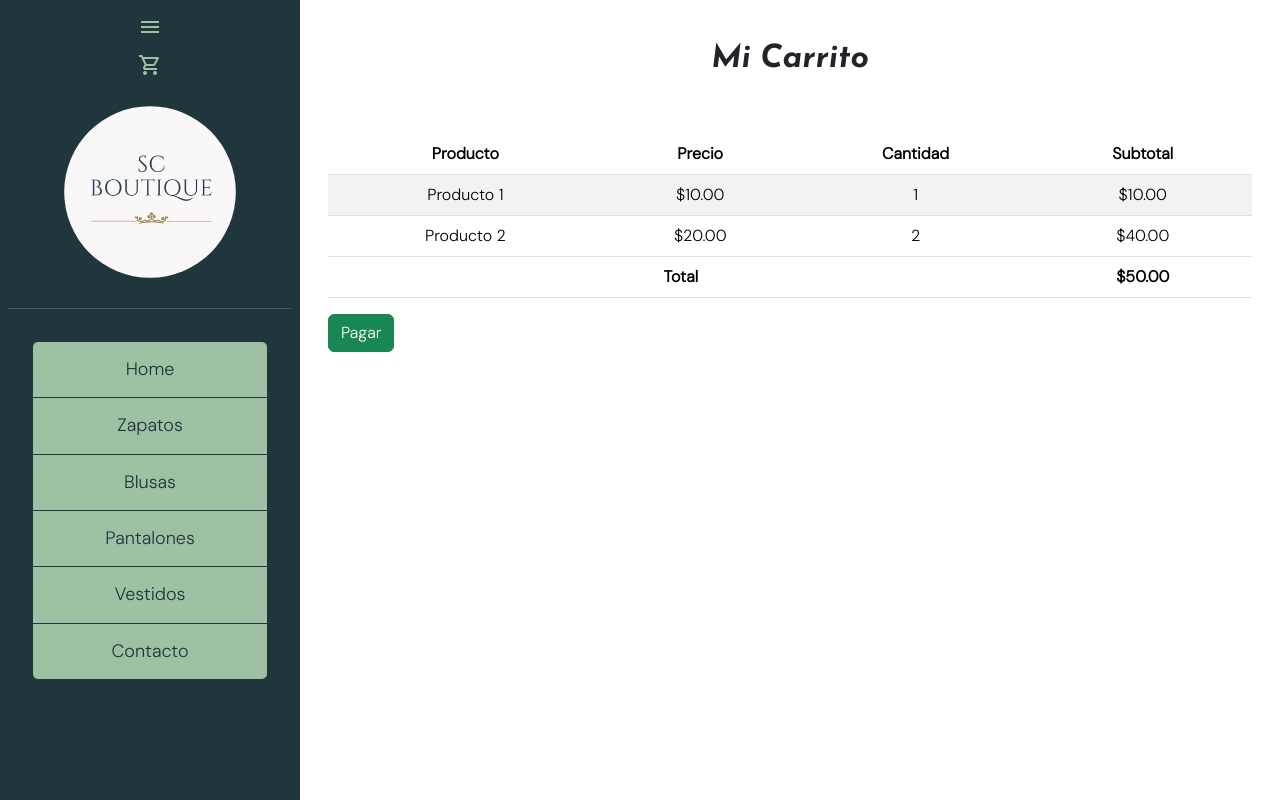
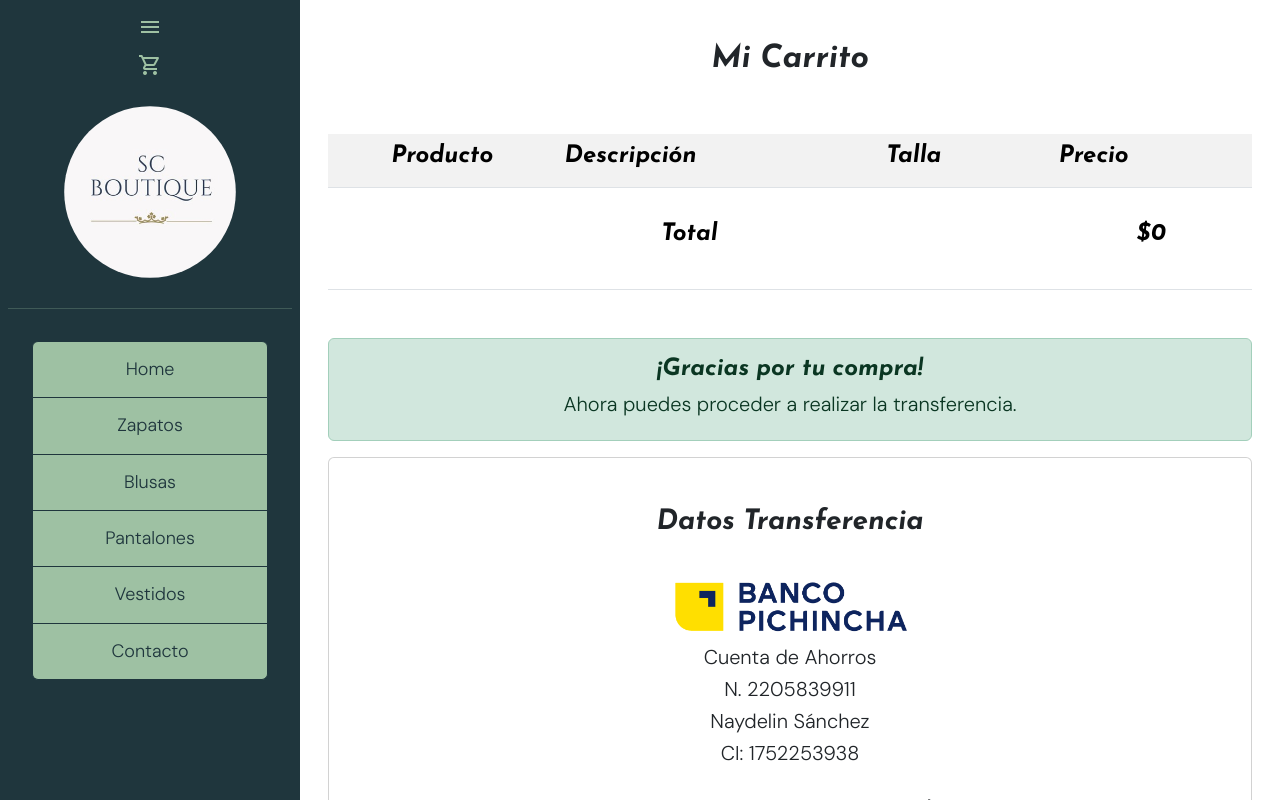
Before and after one commit to ElGrandotex/SC-Boutique, an Angular app: page /cart in a window 1280 px wide. Shown: the top 800 px of the page. Built offline with nearby package versions, Linux system fonts and the light colour scheme.

Commit message:
Carrito de compras

```diff
--- a/src/app/SC-Boutique/pages/cart/cart.component.css
+++ b/src/app/SC-Boutique/pages/cart/cart.component.css
@@ -0,0 +1,14 @@
+td{
+  text-align: center;
+  vertical-align: middle;
+}
+
+img{
+  width: 250px;
+  align-items: center;
+}
+
+.text-center > img {
+  display: block;
+  margin: 0 auto;
+}
--- a/src/app/SC-Boutique/pages/cart/cart.component.html
+++ b/src/app/SC-Boutique/pages/cart/cart.component.html
@@ -1,35 +1,74 @@
 <div class="container">
   <h2 class="text-center p-4">Mi Carrito</h2>
   <br>
-  <table class="table table-striped text-center">
-    <thead>
-      <tr>
-        <th>Producto</th>
-        <th>Precio</th>
-        <th>Cantidad</th>
-        <th>Subtotal</th>
-      </tr>
-    </thead>
+  <table matSort (matSortChange)="ordenarFila($event)" class="table table-striped text-center">
     <tbody>
       <tr>
-        <td>Producto 1</td>
-        <td>$10.00</td>
-        <td>1</td>
-        <td>$10.00</td>
+        <th>
+          <h4>Producto</h4>
+        </th>
+        <th mat-sort-header="Nombre">
+          <h4>Descripci&oacute;n</h4>
+        </th>
+        <th mat-sort-header="Talla">
+          <h4>Talla</h4>
+        </th>
+        <th mat-sort-header="Precio">
+          <h4>Precio</h4>
+        </th>
       </tr>
-      <tr>
-        <td>Producto 2</td>
-        <td>$20.00</td>
-        <td>2</td>
-        <td>$40.00</td>
+      <tr *ngFor="let producto of carritoOrdenado || carrito">
+        <td><img [src]="producto.imagen" class="card-img-top" [alt]="producto.nombre"></td>
+        <td>
+          <h5>{{producto.nombre}}</h5>
+        </td>
+        <td>
+          <h5>{{producto.talla}}</h5>
+        </td>
+        <td>
+          <h5>${{producto.precio}}</h5>
+        </td>
       </tr>
     </tbody>
     <tfoot>
       <tr>
-        <th colspan="3">Total</th>
-        <th>$50.00</th>
+        <th colspan="3">
+          <h4 class="p-4">Total</h4>
+        </th>
+        <th>
+          <h4>${{total}}</h4>
+        </th>
       </tr>
     </tfoot>
   </table>
-  <a href="#" class="btn btn-success">Pagar</a>
 </div>
+
+<div class="container mt-5 text-center">
+  <div class="row">
+    <div class="col-12">
+      <div class="alert alert-success" role="alert">
+        <h4 class="alert-heading">¡Gracias por tu compra!</h4>
+        <h5>Ahora puedes proceder a realizar la transferencia.</h5>
+      </div>
+    </div>
+  </div>
+  <div class="row text-center">
+    <div class="col-12 text-center">
+      <div class="card p-4 text-center">
+        <h3 class="p-4">Datos Transferencia</h3>
+        <img class="text-center p-2" src="assets/transferencia/BancoPichincha.png" alt="...">
+        <h5>Cuenta de Ahorros</h5>
+        <h5>N. 2205839911</h5>
+        <h5>Naydelin S&aacute;nchez</h5>
+        <h5>CI: 1752253938</h5>
+
+        <h5 class="p-4">Realiza la transferencia de valor <strong>${{total}}</strong></h5>
+        <div class="row mt-3">
+          <div class="col-12">
+            <a href="https://api.whatsapp.com/message/CLNB2AGZKCRMJ1?autoload=1&app_absent=0" class="btn btn-success">Presiona para enviar tu comprobante</a>
+          </div>
+        </div>
+      </div>
+    </div>
+  </div>
+</div>
--- a/src/app/SC-Boutique/pages/cart/cart.component.ts
+++ b/src/app/SC-Boutique/pages/cart/cart.component.ts
@@ -1,4 +1,7 @@
 import { Component } from '@angular/core';
+import { ComprarService } from 'src/app/services/comprar.service';
+import {Sort, MatSortModule} from '@angular/material/sort';
+import { Producto } from 'src/app/interfaz/producto.interface';
 
 @Component({
   selector: 'app-cart',
@@ -7,4 +10,47 @@ import { Component } from '@angular/core';
 })
 export class CartComponent {
 
+  totalPago!: number;
+  carritoOrdenado!: Producto[];
+
+  constructor(private compraSrv: ComprarService){}
+
+  ngOnInit(){
+    this.compraSrv.cargarInformacionCompras();
+  }
+
+  get carrito(){
+    return this.compraSrv.carritoCompras;
+  }
+
+  get total(){
+    return this.compraSrv.totalPago;
+  }
+
+  ordenarFila(sort: Sort) {
+    const data = this.carrito.slice();
+    if (!sort.active || sort.direction === '') {
+      this.carritoOrdenado = data;
+      return;
+    }
+
+    this.carritoOrdenado = data.sort((a, b) => {
+      const isAsc = sort.direction === 'asc';
+      switch (sort.active) {
+        case 'Talla':
+          return compare(a.talla, b.talla, isAsc);
+        case 'Precio':
+          return compare(a.precio, b.precio, isAsc);
+        case 'Nombre':
+          return compare(a.nombre, b.nombre, isAsc);
+        default:
+          return 0;
+      }
+    });
+  }
+
 }
+
+function compare(a: number | string, b: number | string, isAsc: boolean) {
+  return (a < b ? -1 : 1) * (isAsc ? 1 : -1);
+}
```
